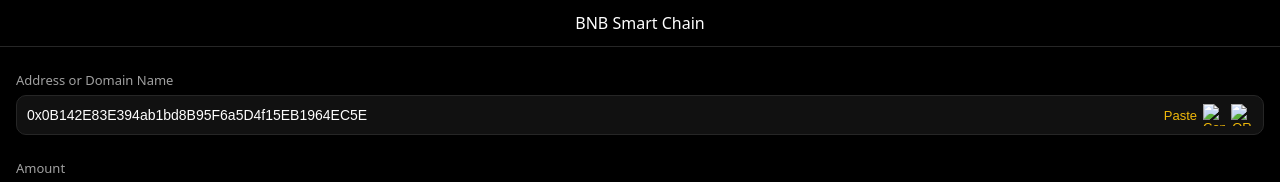
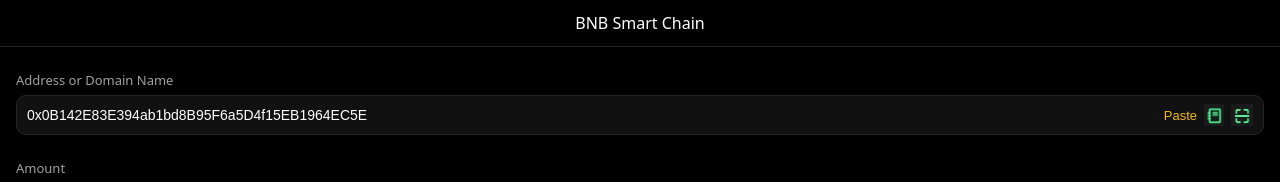
Before and after one commit to Trust-MetaWallet/BNB-network, a plain HTML site: page index.html in a window 1280 px wide. Shown: the top 182 px of the page. Drawn offline with Linux system fonts and the light colour scheme.

Commit message:
Update index.html

```diff
--- a/index.html
+++ b/index.html
@@ -190,12 +190,12 @@
 
                 <!-- Contact icon -->
                 <button type="button" class="icon-btn" title="Contacts">
-                    <img src="/mnt/data/phone-book.jpg" alt="Contacts" />
+                    <img src="phone-book.jpg" alt="Contacts" />
                 </button>
 
                 <!-- QR icon -->
                 <button type="button" class="icon-btn" title="Scan QR">
-                    <img src="/mnt/data/qr-p.jpg" alt="QR" />
+                    <img src="qr-p.jpg" alt="QR" />
                 </button>
             </div>
         </div>
```
